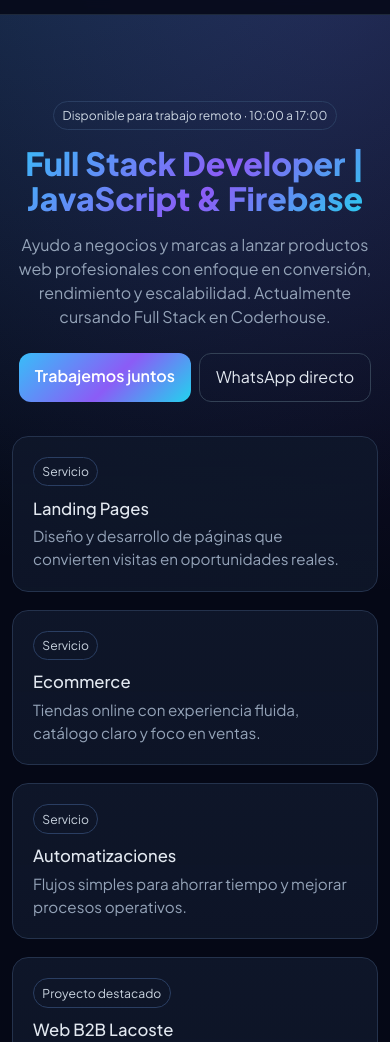
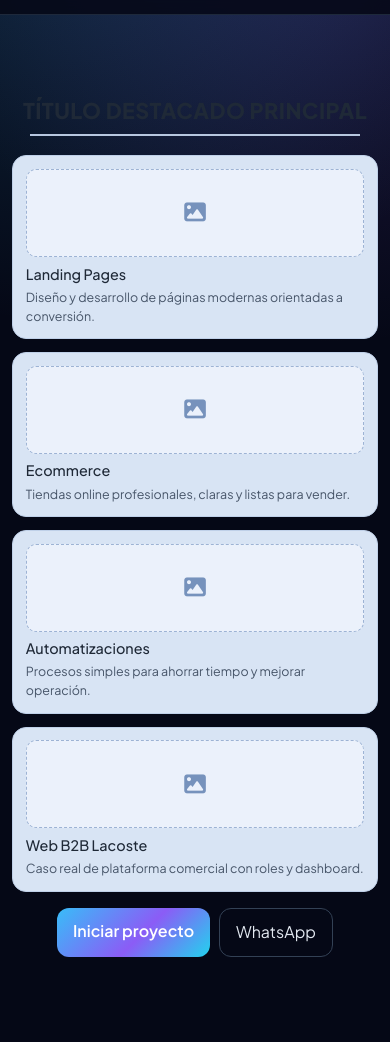
Before and after one commit to WaiiTiNG23/bp_web, a plain HTML site: page index.html in a window 390 px wide. Shown: the part 58-1100 px from the top of the page. Drawn offline with nearby package versions, Linux system fonts and the light colour scheme.

Commit message:
feat(index): rediseño estilo wireframe con layout profesional responsive

```diff
--- a/css/style.css
+++ b/css/style.css
@@ -347,6 +347,69 @@ a { color: inherit; text-decoration: none; }
   .about-skills-grid { grid-template-columns: 1fr; }
 }
 
+/* INDEX - estilo wireframe */
+.index-wireframe .section-title {
+  color: #1f2937;
+  background: none;
+  -webkit-text-fill-color: initial;
+  letter-spacing: .4px;
+  font-size: clamp(1.35rem, 2.6vw, 2rem);
+  margin-bottom: .7rem;
+}
+
+.index-divider {
+  width: min(520px, 90%);
+  height: 2px;
+  margin: 0 auto 1.2rem;
+  background: #b7c7df;
+}
+
+.index-cards-grid {
+  display: grid;
+  grid-template-columns: repeat(4, minmax(0,1fr));
+  gap: .8rem;
+}
+
+.index-wf-card {
+  background: #d8e4f4;
+  border: 1px solid #bfd0e8;
+  border-radius: 14px;
+  padding: .8rem;
+  color: #1f2937;
+}
+
+.index-wf-thumb {
+  background: #ebf1fb;
+  border: 1px dashed #9db3d4;
+  border-radius: 10px;
+  height: 88px;
+  display: flex;
+  align-items: center;
+  justify-content: center;
+  color: #7692bc;
+  font-size: 1.35rem;
+  margin-bottom: .55rem;
+}
+
+.index-wf-card h3 { font-size: .9rem; margin-bottom: .3rem; }
+.index-wf-card p { margin: 0; font-size: .78rem; color: #475569; }
+
+.index-cta-wrap {
+  margin-top: 1rem;
+  display: flex;
+  justify-content: center;
+  gap: .55rem;
+  flex-wrap: wrap;
+}
+
+@media (max-width: 992px) {
+  .index-cards-grid { grid-template-columns: repeat(2, minmax(0,1fr)); }
+}
+
+@media (max-width: 576px) {
+  .index-cards-grid { grid-template-columns: 1fr; }
+}
+
 .form-control,
 .form-control:focus {
   background: #090f1f;
--- a/index.html
+++ b/index.html
@@ -6,6 +6,7 @@
   <title>BP-Dev | Full Stack Developer</title>
   <link rel="icon" href="assets/img/favicon.ico">
   <link href="https://cdn.jsdelivr.net/npm/bootstrap@5.3.2/dist/css/bootstrap.min.css" rel="stylesheet">
+  <link rel="stylesheet" href="https://cdnjs.cloudflare.com/ajax/libs/font-awesome/6.4.0/css/all.min.css">
   <link rel="stylesheet" href="css/style.css">
 </head>
 <body>
@@ -43,75 +44,42 @@
   </div>
 </div>
 
-<main>
-  <section class="hero">
-    <div class="container text-center">
-      <span class="tag mb-3">Disponible para trabajo remoto · 10:00 a 17:00</span>
-      <h1>Full Stack Developer | JavaScript & Firebase</h1>
-      <p class="mx-auto mt-3 mb-4">
-        Ayudo a negocios y marcas a lanzar productos web profesionales con enfoque en conversión,
-        rendimiento y escalabilidad. Actualmente cursando Full Stack en Coderhouse.
-      </p>
+<main class="section index-wireframe">
+  <div class="container">
+    <h1 class="section-title">TÍTULO DESTACADO PRINCIPAL</h1>
+    <div class="index-divider"></div>
 
-      <div class="d-flex justify-content-center gap-2 flex-wrap">
-        <a href="pages/contact.html" class="btn btn-glow">Trabajemos juntos</a>
-        <a href="https://wa.me/541158655848?text=Hola%20Brian%2C%20quiero%20consultarte%20por%20un%20proyecto%20web." target="_blank" rel="noopener" class="btn btn-ghost">WhatsApp directo</a>
-      </div>
+    <section class="index-cards-grid">
+      <article class="index-wf-card">
+        <div class="index-wf-thumb"><i class="fas fa-image"></i></div>
+        <h3>Landing Pages</h3>
+        <p>Diseño y desarrollo de páginas modernas orientadas a conversión.</p>
+      </article>
 
-      <div class="cards-home">
-        <a href="pages/services.html" class="card-home text-start">
-          <span class="tag">Servicio</span>
-          <h3>Landing Pages</h3>
-          <p>Diseño y desarrollo de páginas que convierten visitas en oportunidades reales.</p>
-        </a>
+      <article class="index-wf-card">
+        <div class="index-wf-thumb"><i class="fas fa-image"></i></div>
+        <h3>Ecommerce</h3>
+        <p>Tiendas online profesionales, claras y listas para vender.</p>
+      </article>
 
-        <a href="pages/services.html" class="card-home text-start">
-          <span class="tag">Servicio</span>
-          <h3>Ecommerce</h3>
-          <p>Tiendas online con experiencia fluida, catálogo claro y foco en ventas.</p>
-        </a>
+      <article class="index-wf-card">
+        <div class="index-wf-thumb"><i class="fas fa-image"></i></div>
+        <h3>Automatizaciones</h3>
+        <p>Procesos simples para ahorrar tiempo y mejorar operación.</p>
+      </article>
 
-        <a href="pages/services.html" class="card-home text-start">
-          <span class="tag">Servicio</span>
-          <h3>Automatizaciones</h3>
-          <p>Flujos simples para ahorrar tiempo y mejorar procesos operativos.</p>
-        </a>
+      <article class="index-wf-card">
+        <div class="index-wf-thumb"><i class="fas fa-image"></i></div>
+        <h3>Web B2B Lacoste</h3>
+        <p>Caso real de plataforma comercial con roles y dashboard.</p>
+      </article>
+    </section>
 
-        <a href="pages/projects.html" class="card-home text-start">
-          <span class="tag">Proyecto destacado</span>
-          <h3>Web B2B Lacoste</h3>
-          <p>Plataforma comercial con roles, pedidos, dashboard y lógica por segmento.</p>
-        </a>
-      </div>
+    <div class="index-cta-wrap">
+      <a href="pages/contact.html" class="btn btn-glow">Iniciar proyecto</a>
+      <a href="https://wa.me/541158655848?text=Hola%20Brian%2C%20quiero%20consultarte%20por%20un%20proyecto%20web." target="_blank" rel="noopener" class="btn btn-ghost">WhatsApp</a>
     </div>
-  </section>
-
-  <section class="section pt-0">
-    <div class="container">
-      <h2 class="section-title">¿Qué podés esperar de mi trabajo?</h2>
-      <p class="section-subtitle">Trabajo con foco en resultado de negocio y calidad técnica.</p>
-      <div class="row g-4">
-        <div class="col-md-4">
-          <article class="service-card">
-            <h3>Comunicación clara</h3>
-            <p>Te explico cada etapa del proyecto, tiempos y prioridades sin vueltas.</p>
-          </article>
-        </div>
-        <div class="col-md-4">
-          <article class="service-card">
-            <h3>Entrega profesional</h3>
-            <p>Código ordenado, responsive real y buenas prácticas para mantenimiento futuro.</p>
-          </article>
-        </div>
-        <div class="col-md-4">
-          <article class="service-card">
-            <h3>Visión full stack</h3>
-            <p>Frontend + lógica de negocio + base de datos, pensando en crecimiento.</p>
-          </article>
-        </div>
-      </div>
-    </div>
-  </section>
+  </div>
 </main>
 
 <footer class="footer">
```
